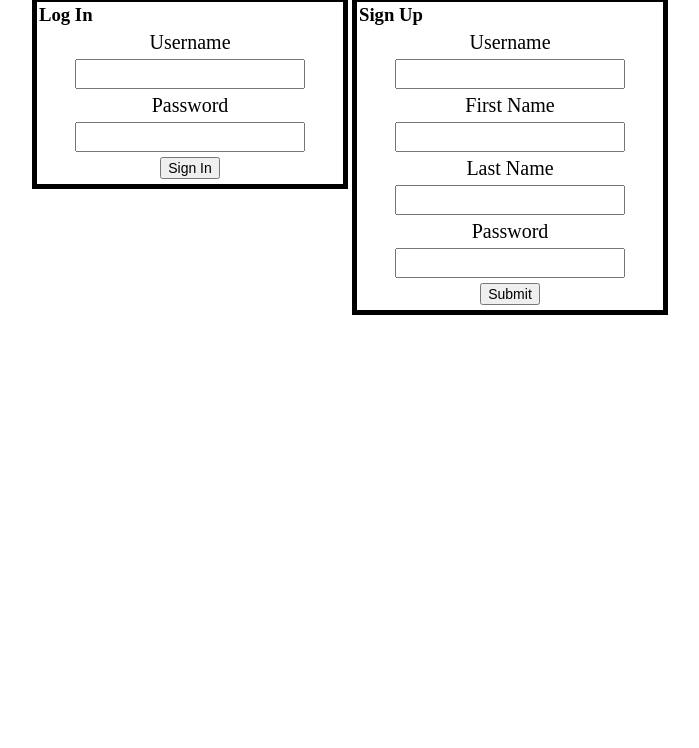
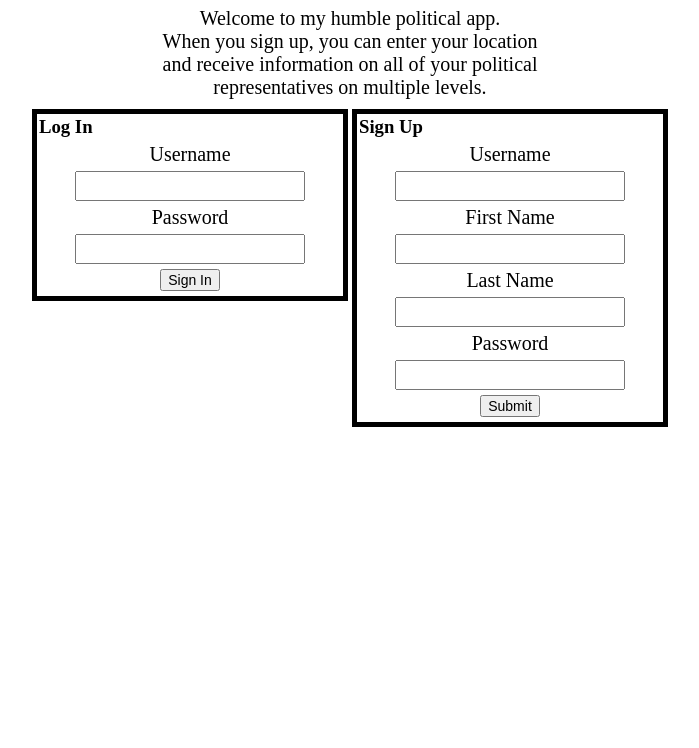
Before and after one commit to mmarovich/Politics3.0, a website: page public/views/app.html in a window 1280 px wide. Shown: the part 52-800 px from the top of the page, without its empty margins (290-989 px from the left). Drawn offline with nearby package versions, Linux system fonts and the light colour scheme; files that its build step writes are made by us from their sources; files whose address does not match are found by name.

Commit message:
+ about + more explicit settings link

```diff
--- a/public/css/app.css
+++ b/public/css/app.css
@@ -20,6 +20,11 @@ header > form {
 
 form > button {
   font-size: 14px;
+}
+
+.about {
+  text-align: center;
+  margin: 10px 0 10px 0;
 }
 
 .signUp {
@@ -106,6 +111,10 @@ button {
 	  	text-align: center;
 	}
 
+  .about {
+    font-size: 20px;
+  }
+
 	.signUp {
 	  	display: inline-block;
 	  	width: 25%;
--- a/public/views/app.html
+++ b/public/views/app.html
@@ -17,6 +17,11 @@
 </header>
 
 <section class="userAccounts page">
+	<div class="about"> Welcome to my humble political app. <br />
+		When you sign up, you can enter your location <br />
+		and receive information on all of your political <br />
+		representatives on multiple levels.
+	</div>
 	<div class="logInBox">
 		<form class="logIn">
 			<h3>Log In</h3>
@@ -61,7 +66,7 @@
 				<p><span></span></p>
 			</div>
 			<div class="navSettings">
-				<a href="/#settings">Settings</a>
+				<a href="/#settings">Change Location</a>
 			</div>
 		</div>
 		<div class="display">
```
